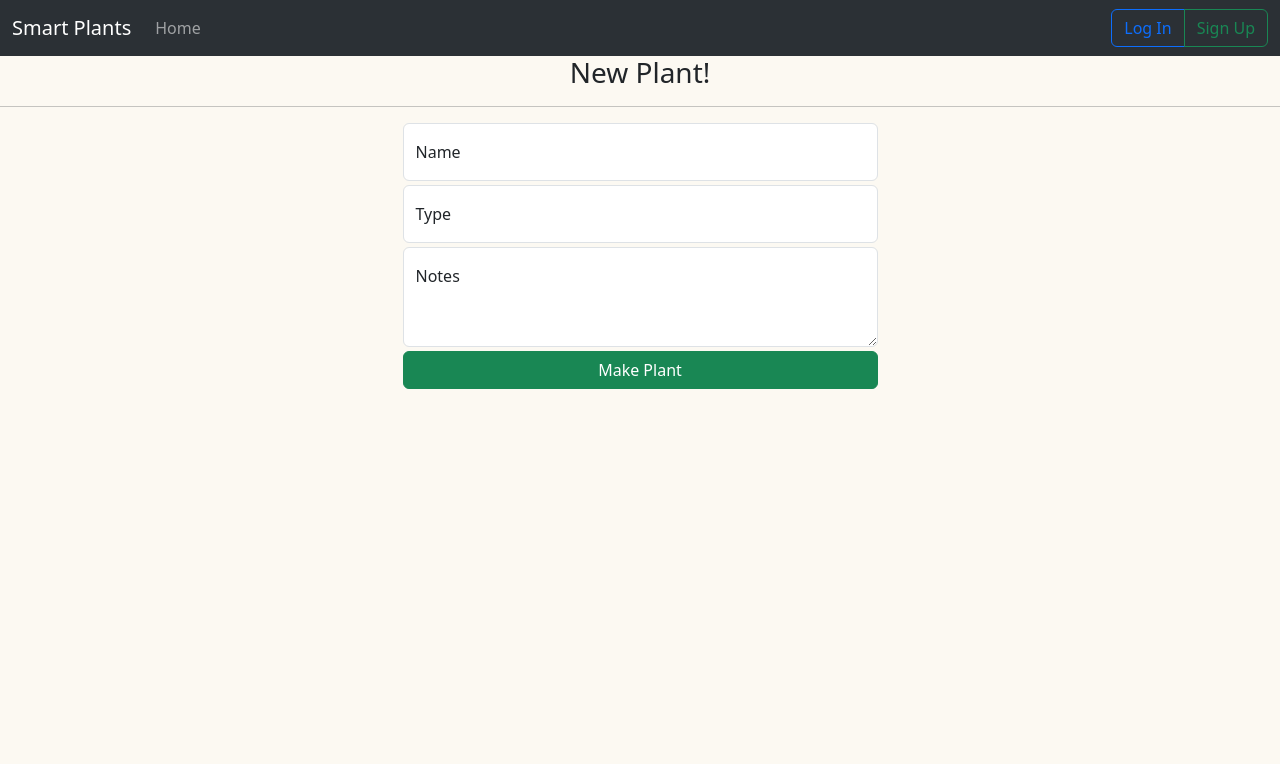
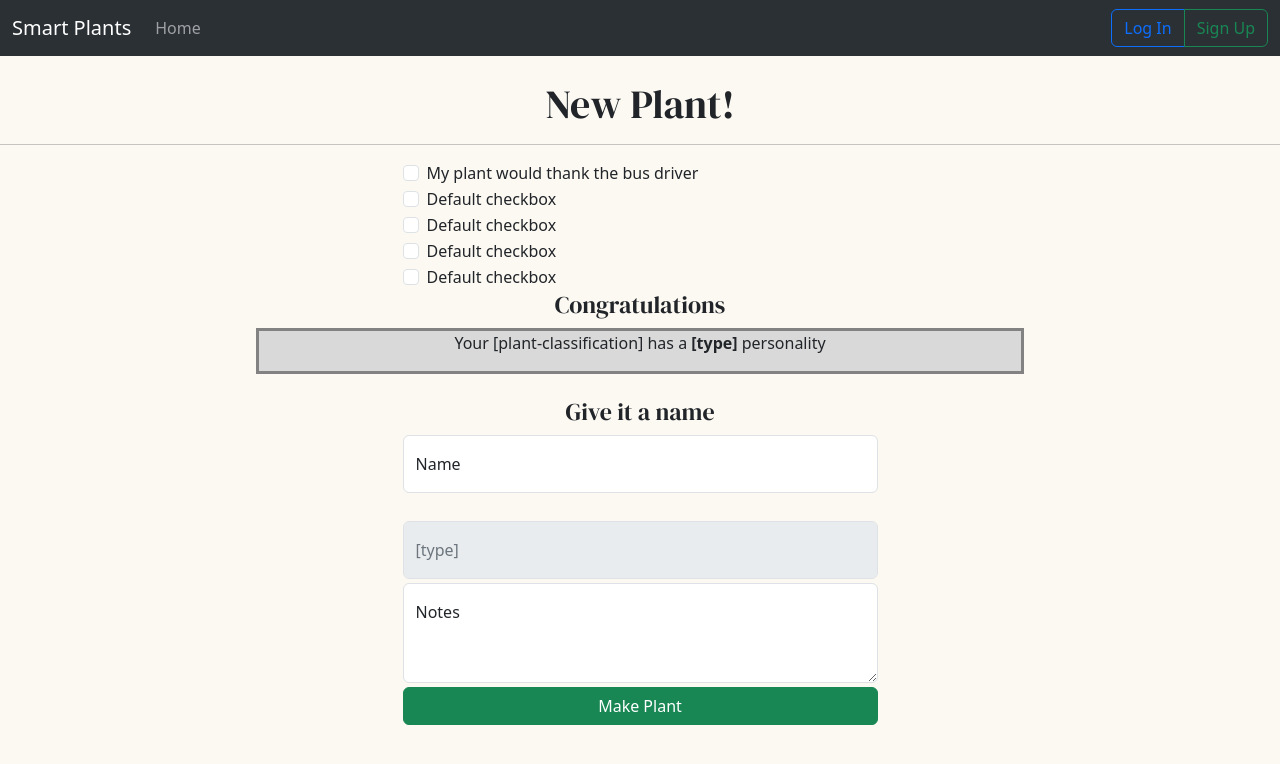
Before and after one commit to theJMC/hack-sussex, a Flask app: template app/templates/new_plant.html in a window 1280 px wide. Shown: the top 764 px of the page. Run offline with Flask 3, Linux system fonts and the light colour scheme; the template is opened without the code that fills it, so the values that code supplies are empty; some libraries are stand-ins or nearby versions.

Commit message:
plant quiz

```diff
--- a/app/__init__.py
+++ b/app/__init__.py
@@ -6,7 +6,7 @@
 db = SQLAlchemy()
 migrate = Migrate()
 
-DEV_MODE = False
+DEV_MODE = True
 
 DB_USER = os.getenv('DB_USER') if not DEV_MODE else 'root'
 DB_PASSWORD = os.getenv('DB_PASSWORD') if not DEV_MODE else 'thisisasupersecurepassword'
--- a/app/static/css/everything.css
+++ b/app/static/css/everything.css
@@ -34,7 +34,7 @@
     padding: 3vh;
 }
 
-h1 {
+h1, h4 {
     font-family:'DM Serif Display', 'Times New Roman', Times, serif;
 }
 
@@ -85,3 +85,10 @@
 #welcome {
     background-color: var(--dark-grey);
 }
+
+#type-mesg {
+    background-color: var(--light-grey);
+    border-color: var(--dark-grey);
+    border-style: solid;
+    width: 60%;
+}
--- a/app/templates/new_plant.html
+++ b/app/templates/new_plant.html
@@ -12,16 +12,62 @@
         max-width: 475px;
     }
     </style>
-<h3 style="text-align: center;">New Plant!</h3>
+<br>
+<h1 class="text-center">New Plant!</h1>
 <hr>
-    <form style="width: ">
+
+<!-- Personality Type -->
+<form>
+    <div class="form-check">
+        <input class="form-check-input" type="checkbox" value="" id="flexCheckDefault">
+        <label class="form-check-label" for="flexCheckDefault">
+          My plant would thank the bus driver
+        </label>
+      </div>
+      <div class="form-check">
+        <input class="form-check-input" type="checkbox" value="" id="flexCheckDefault">
+        <label class="form-check-label" for="flexCheckDefault">
+          Default checkbox
+        </label>
+      </div>
+      <div class="form-check">
+        <input class="form-check-input" type="checkbox" value="" id="flexCheckDefault">
+        <label class="form-check-label" for="flexCheckDefault">
+          Default checkbox
+        </label>
+      </div>
+      <div class="form-check">
+        <input class="form-check-input" type="checkbox" value="" id="flexCheckDefault">
+        <label class="form-check-label" for="flexCheckDefault">
+          Default checkbox
+        </label>
+      </div>
+      <div class="form-check">
+        <input class="form-check-input" type="checkbox" value="" id="flexCheckDefault">
+        <label class="form-check-label" for="flexCheckDefault">
+          Default checkbox
+        </label>
+      </div>
+</form>
+
+<h4 class="text-center">Congratulations</h4>
+<div class="d-flex justify-content-center">
+<div id="type-mesg" class="text-center" <p> Your [plant-classification] has a <b>[type]</b> personality </p></div>
+</div>
+
+<!-- Plant Add Form -->
+<br>
+    <form>
+        <h4 class="text-center">Give it a name</h4>
         <div class="form-floating mb-1">
             <input type="text" id="name" class="form-control" placeholder="name">
             <label for="name">Name</label>
         </div>
+
+        <br>
         <div class="form-floating mb-1">
-            <input type="text" id="type" class="form-control" placeholder="type">
-            <label for="type">Type</label>
+            <input type="text" id="type" class="form-control" placeholder="type" disabled>
+            <label for="type">[type]</label>
         </div>
         <div class="form-floating mb-1">
             <textarea class="form-control" placeholder="notes" id="notes" style="height: 100px;"></textarea>
```
Also changed, not shown: app/templates/index.html (+10 -5 lines).
